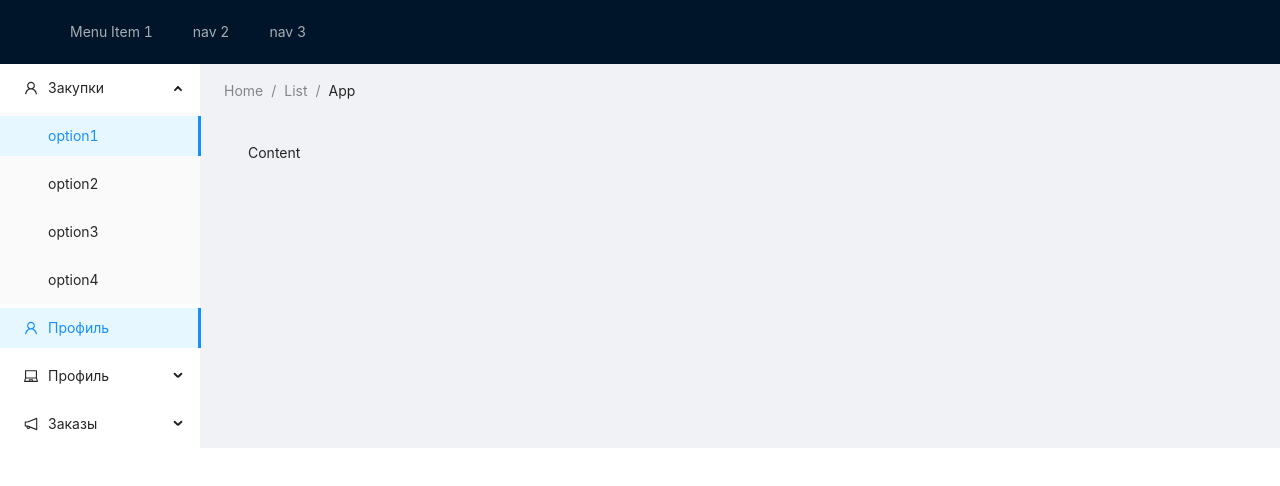
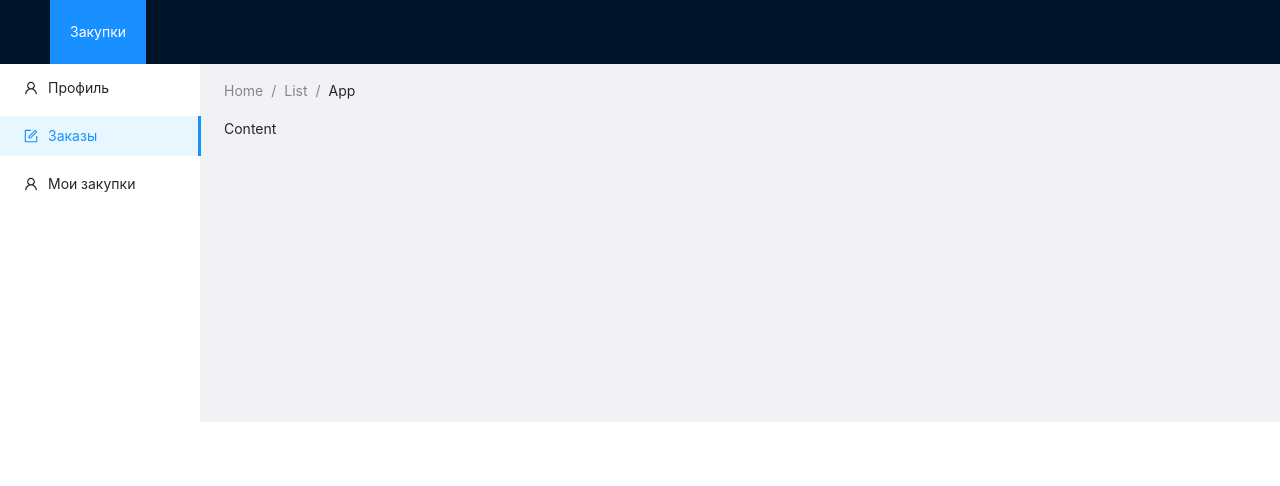
Before and after one commit to shurupov/2020-11-otus-spring-shurupov-project, a React app in the folder ui/: page / in a window 1280 px wide. Shown: the top 486 px of the page. Built offline with nearby package versions, Linux system fonts and the light colour scheme.

Commit message:
4 Added some UI components

```diff
--- /dev/null
+++ b/ui/src/App.tsx
@@ -0,0 +1,31 @@
+import 'antd/dist/antd.css';
+import React from "react";
+import { Layout } from 'antd';
+import {TopMenu} from "./components/topMenu/TopMenu";
+import {LeftMenu} from "./components/leftMenu/LeftMenu";
+import {Breadcrumbs} from "./components/breadcrumbs/BreadCrumbs";
+
+const { Content, Sider } = Layout;
+
+export const App = () => (
+    <Layout>
+        <TopMenu />
+        <Layout>
+            <Sider width={200} className="site-layout-background">
+                <LeftMenu />
+            </Sider>
+            <Layout style={{ padding: '0 24px 24px' }}>
+                <Breadcrumbs />
+                <Content
+                    className="site-layout-background"
+                    style={{
+                        margin: 0,
+                        minHeight: 280,
+                    }}
+                >
+                    Content
+                </Content>
+            </Layout>
+        </Layout>
+    </Layout>
+);
--- /dev/null
+++ b/ui/src/components/breadcrumbs/BreadCrumbs.tsx
@@ -0,0 +1,10 @@
+import {Breadcrumb} from "antd";
+import React from "react";
+
+export const Breadcrumbs = () => (
+    <Breadcrumb style={{ margin: '16px 0' }}>
+        <Breadcrumb.Item>Home</Breadcrumb.Item>
+        <Breadcrumb.Item>List</Breadcrumb.Item>
+        <Breadcrumb.Item>App</Breadcrumb.Item>
+    </Breadcrumb>
+);
--- /dev/null
+++ b/ui/src/components/leftMenu/LeftMenu.tsx
@@ -0,0 +1,16 @@
+import {Menu} from "antd";
+import {FormOutlined, UserOutlined} from "@ant-design/icons";
+import React from "react";
+
+export const LeftMenu = () => (
+    <Menu
+        mode="inline"
+        defaultSelectedKeys={['2']}
+        defaultOpenKeys={[]}
+        style={{ height: '100%', borderRight: 0 }}
+    >
+        <Menu.Item key="1" icon={<UserOutlined />}>Профиль</Menu.Item>
+        <Menu.Item key="2" icon={<FormOutlined />}><a href={"/orders"}>Заказы</a></Menu.Item>
+        <Menu.Item key="3" icon={<UserOutlined />} isSelected><a href={"/my-purchases"}>Мои закупки</a></Menu.Item>
+    </Menu>
+);
--- /dev/null
+++ b/ui/src/components/topMenu/TopMenu.tsx
@@ -0,0 +1,13 @@
+
+import React from "react";
+
+import { Layout, Menu, Breadcrumb } from 'antd';
+const { Header, Content, Sider } = Layout;
+
+export const TopMenu = () => (
+    <Header className="header">
+        <Menu theme="dark" mode="horizontal" defaultSelectedKeys={["1"]}>
+            <Menu.Item key="1">Закупки</Menu.Item>
+        </Menu>
+    </Header>
+);
--- a/ui/src/index.tsx
+++ b/ui/src/index.tsx
@@ -1,72 +1,6 @@
 import React from "react";
 import ReactDOM from "react-dom";
-
-import 'antd/dist/antd.css';
-
-import { Layout, Menu, Breadcrumb } from 'antd';
-import {UserOutlined, LaptopOutlined, NotificationOutlined, ShoppingCartOutlined} from '@ant-design/icons';
-
-const { SubMenu } = Menu;
-const { Header, Content, Sider } = Layout;
-
-const App = () => (
-    <Layout>
-        <Header className="header">
-            <Menu theme="dark" mode="horizontal" defaultSelectedKeys={[]}>
-                <Menu.Item key="1">Menu Item 1</Menu.Item>
-                <Menu.Item key="2">nav 2</Menu.Item>
-                <Menu.Item key="3">nav 3</Menu.Item>
-            </Menu>
-        </Header>
-        <Layout>
-            <Sider width={200} className="site-layout-background">
-                <Menu
-                    mode="inline"
-                    defaultSelectedKeys={['1']}
-                    defaultOpenKeys={['sub1']}
-                    style={{ height: '100%', borderRight: 0 }}
-                >
-                    <SubMenu key="sub1" icon={<UserOutlined />} title="Закупки">
-                        <Menu.Item key="1">option1</Menu.Item>
-                        <Menu.Item key="2">option2</Menu.Item>
-                        <Menu.Item key="3">option3</Menu.Item>
-                        <Menu.Item key="4">option4</Menu.Item>
-                    </SubMenu>
-                    <Menu.Item key="1" icon={<UserOutlined />}>Профиль</Menu.Item>
-                    <SubMenu key="sub2" icon={<LaptopOutlined />} title="Профиль">
-                        <Menu.Item key="5">option5</Menu.Item>
-                        <Menu.Item key="6">option6</Menu.Item>
-                        <Menu.Item key="7">option7</Menu.Item>
-                        <Menu.Item key="8">option8</Menu.Item>
-                    </SubMenu>
-                    <SubMenu key="sub3" icon={<NotificationOutlined />} title="Заказы">
-                        <Menu.Item key="9">option9</Menu.Item>
-                        <Menu.Item key="10">option10</Menu.Item>
-                        <Menu.Item key="11">option11</Menu.Item>
-                        <Menu.Item key="12">option12</Menu.Item>
-                    </SubMenu>
-                </Menu>
-            </Sider>
-            <Layout style={{ padding: '0 24px 24px' }}>
-                <Breadcrumb style={{ margin: '16px 0' }}>
-                    <Breadcrumb.Item>Home</Breadcrumb.Item>
-                    <Breadcrumb.Item>List</Breadcrumb.Item>
-                    <Breadcrumb.Item>App</Breadcrumb.Item>
-                </Breadcrumb>
-                <Content
-                    className="site-layout-background"
-                    style={{
-                        padding: 24,
-                        margin: 0,
-                        minHeight: 280,
-                    }}
-                >
-                    Content
-                </Content>
-            </Layout>
-        </Layout>
-    </Layout>
-);
+import {App} from "./App";
 
 ReactDOM.render(
     <App />,
--- a/ui/webpack.dev.config.ts
+++ b/ui/webpack.dev.config.ts
@@ -43,6 +43,11 @@ const config: Configuration = {
                     },
                 ],
             },
+            {
+                test: /\.(png|jpe?g|gif|svg|eot|ttf|woff|woff2)$/i,
+                // More information here https://webpack.js.org/guides/asset-modules/
+                type: "asset",
+            },
         ],
     },
     resolve: {
```
Also changed, not shown: ui/package.json (+10 -1 lines), ui/webpack.prod.config.ts (+6 -1 lines), 1 other file (tests, documents, lock files or other folders).
